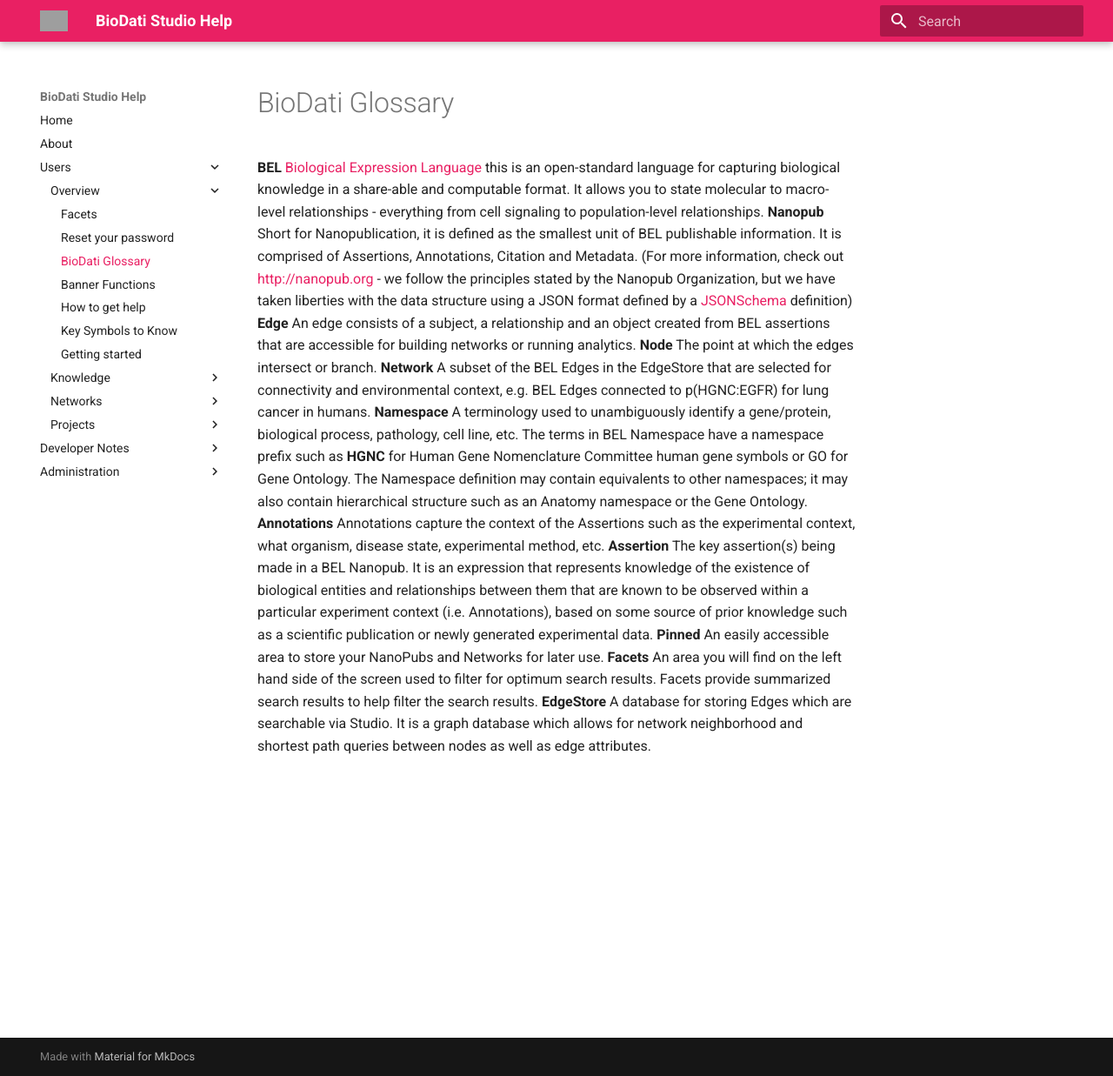
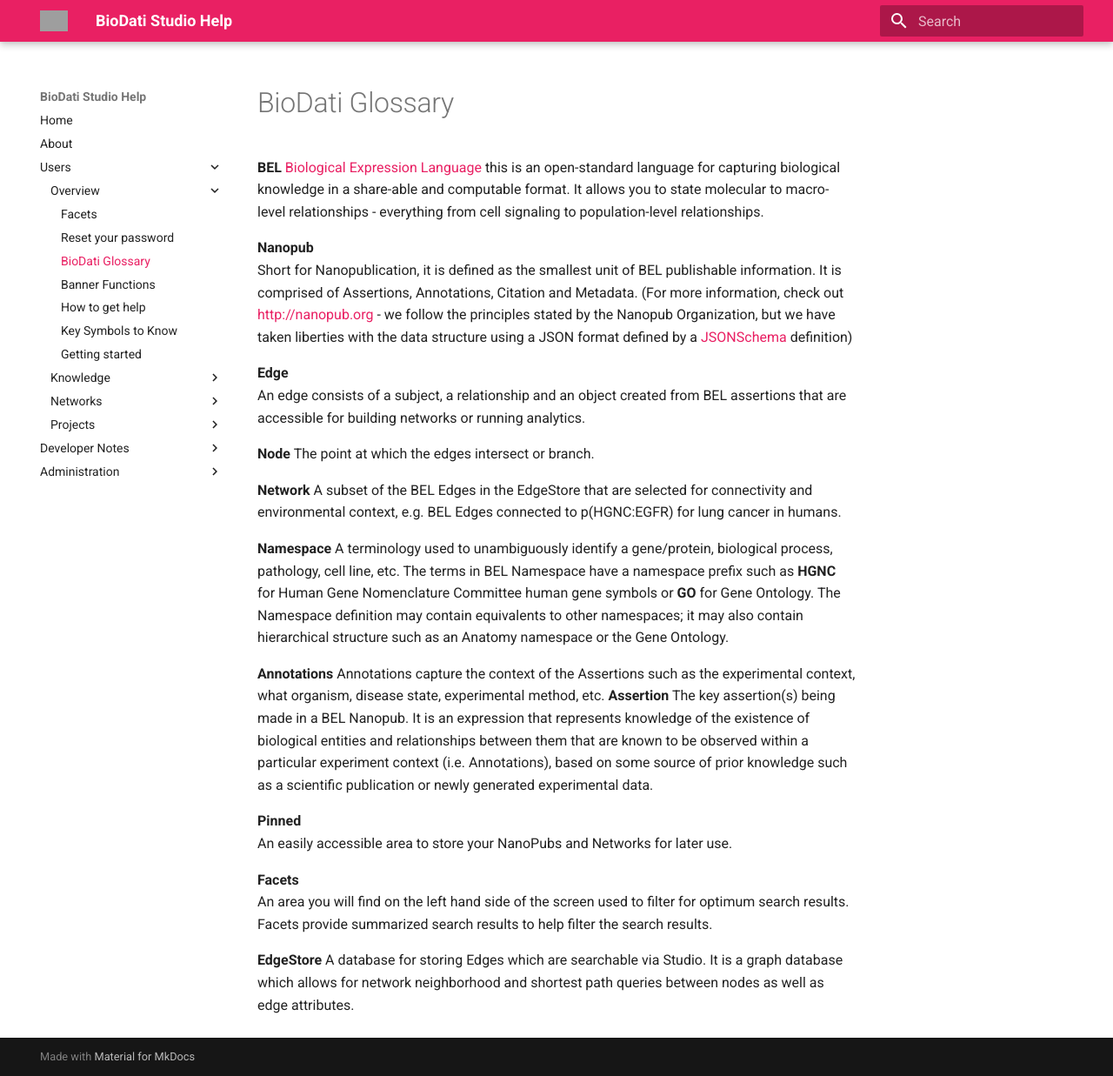
Before and after one commit to biodati/studio_help, an MkDocs documentation site: the page built from docs/sections/overview/biodati_glossary.md, in a window 1280 px wide and 1237 px high. Shown: the whole window at 87% size. Built offline with MkDocs 1.6.1 and Material for MkDocs 9.7.7, drawn with Linux system fonts in a browser that asks for light colours; grey boxes are pictures that could not be loaded.

```diff
--- a/docs/sections/overview/biodati_glossary.md
+++ b/docs/sections/overview/biodati_glossary.md
@@ -2,19 +2,31 @@
 
 **BEL**
 [Biological Expression Language](http://bel.bio)  this is an open-standard language for capturing biological knowledge in a share-able and computable format. It allows you to state molecular to macro-level relationships - everything from cell signaling to population-level relationships.
-**Nanopub**  Short for  Nanopublication, it is defined as the smallest unit of BEL publishable information. It is comprised of Assertions,
-Annotations, Citation and Metadata.
+
+**Nanopub**
+Short for  Nanopublication, it is defined as the smallest unit of BEL publishable information. It is comprised of Assertions, Annotations, Citation and Metadata.
 (For more information, check out  [http://nanopub.org](http://nanopub.org/)  - we follow the principles stated by the Nanopub Organization, but we have taken liberties with the data structure using a JSON format defined by a  [JSONSchema](https://github.com/belbio/schemas/blob/master/schemas/nanopub_bel-1.0.0.yaml)  definition)
-**Edge**  An edge consists of a subject, a relationship and an object created from BEL assertions that are accessible for building networks or running analytics.
+
+**Edge**
+An edge consists of a subject, a relationship and an object created from BEL assertions that are accessible for building networks or running analytics.
+
 **Node**
 The point at which the edges intersect or branch.
+
 **Network**
 A subset of the BEL Edges in the EdgeStore that are selected for connectivity and environmental context, e.g. BEL Edges connected to p(HGNC:EGFR) for lung cancer in humans.
+
 **Namespace**
-A terminology used to unambiguously identify a gene/protein, biological process, pathology, cell line, etc. The terms in BEL Namespace have a namespace prefix such as  **HGNC**  for Human Gene Nomenclature Committee human gene symbols or GO for Gene Ontology. The Namespace definition may contain equivalents to other namespaces; it may also contain hierarchical structure such as an Anatomy namespace or the Gene Ontology.
+A terminology used to unambiguously identify a gene/protein, biological process, pathology, cell line, etc. The terms in BEL Namespace have a namespace prefix such as  **HGNC**  for Human Gene Nomenclature Committee human gene symbols or **GO** for Gene Ontology. The Namespace definition may contain equivalents to other namespaces; it may also contain hierarchical structure such as an Anatomy namespace or the Gene Ontology.
+
 **Annotations**
 Annotations capture the context of the Assertions such as the experimental context, what organism, disease state, experimental method, etc.  **Assertion**  The key assertion(s) being made in a BEL Nanopub. It is an expression that represents knowledge of the existence of biological entities and relationships between them that are known to be observed within a particular experiment context (i.e. Annotations), based on some source of prior knowledge such as a scientific publication or newly generated experimental data.
-**Pinned**  An easily accessible area to store your NanoPubs and Networks for later use.
-**Facets**  An area you will find on the left hand side of the screen used to filter for optimum search results. Facets provide summarized search results to help filter the search results.
+
+**Pinned**
+An easily accessible area to store your NanoPubs and Networks for later use.
+
+**Facets**
+An area you will find on the left hand side of the screen used to filter for optimum search results. Facets provide summarized search results to help filter the search results.
+
 **EdgeStore**
 A database for storing Edges which are searchable via Studio. It is a graph database which allows for network neighborhood and shortest path queries between nodes as well as edge attributes.
```
